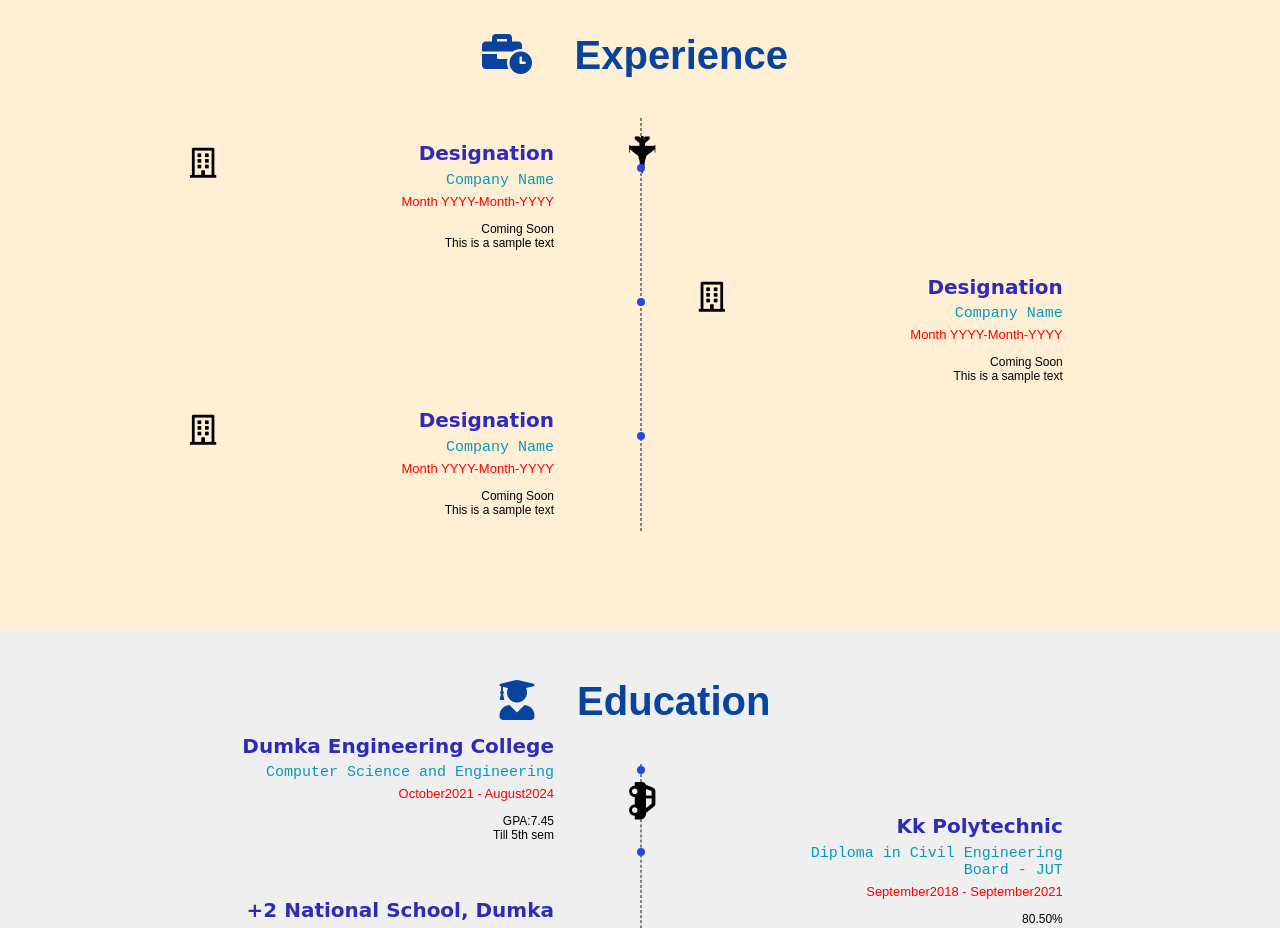
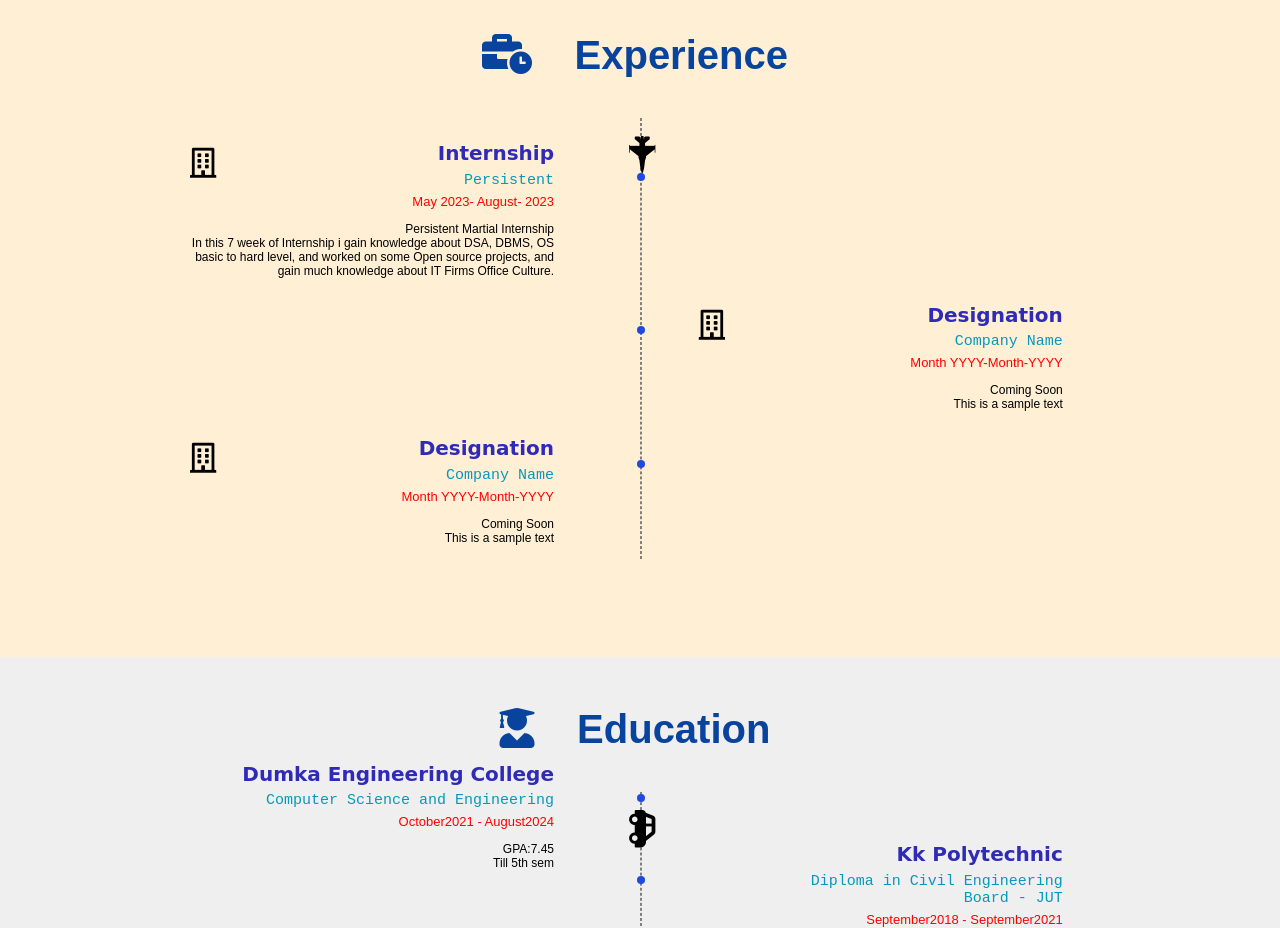
Before and after one commit to harshanand1/Portfolio_harsh, a plain HTML site: page index.html in a window 1280 px wide. Shown: the part 1395-2323 px from the top of the page. Drawn offline with Linux system fonts and the light colour scheme.

Commit message:
index 9 feb

```diff
--- a/index.html
+++ b/index.html
@@ -197,22 +197,22 @@
 
 				<i class="far fa-building "></i>
 					<h4 class="designation ">
-						Designation
+						Internship
 					</h4>
 
 					<p class="company-name">
-						Company Name
+						Persistent
 					</p>
 
 					<p class="duration">
-						Month YYYY-Month-YYYY
+						May 2023- August- 2023
 
 					</p>
 
 					<p class="description">
-						Coming Soon
+						Persistent Martial Internship
 						<br>
-						This is a sample text
+						In this 7 week of Internship i gain knowledge about DSA, DBMS, OS basic to hard level, and worked on some Open source projects, and gain much knowledge about IT Firms Office Culture.
 
 					</p>
 
```
